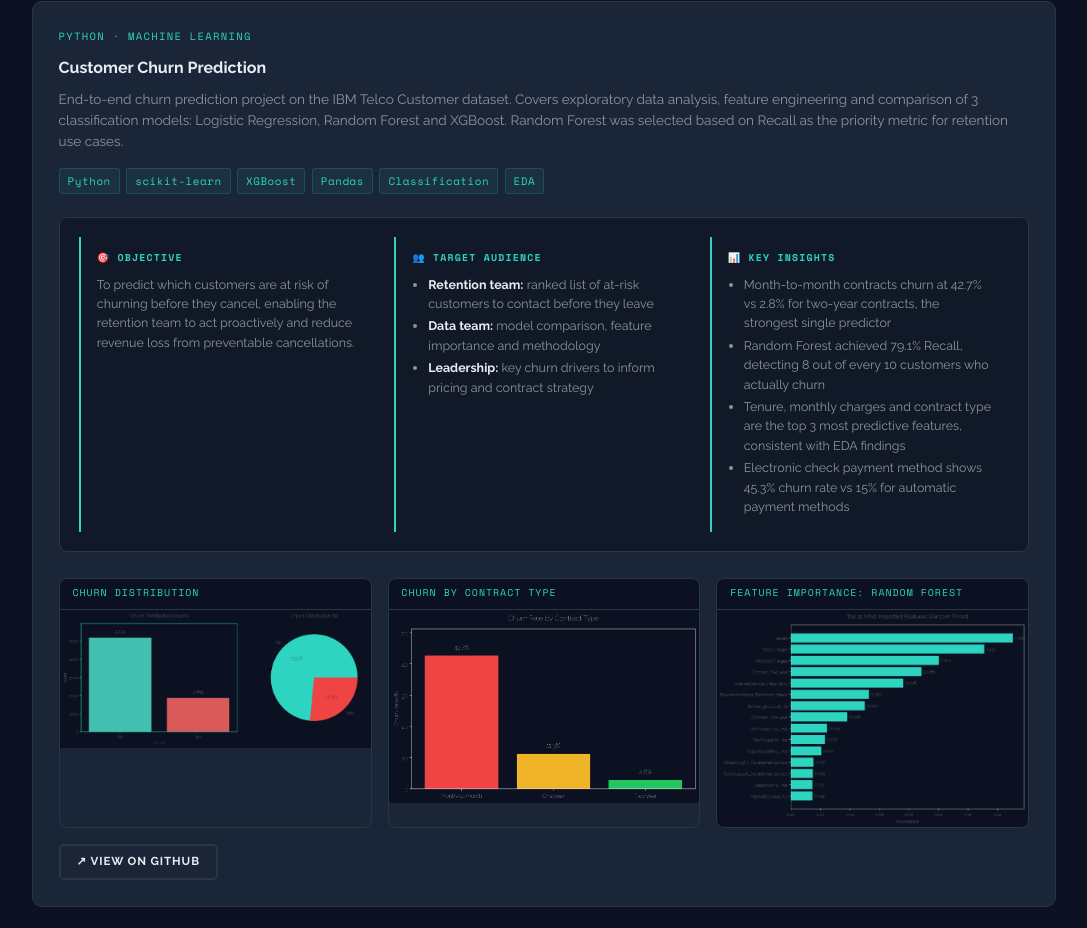
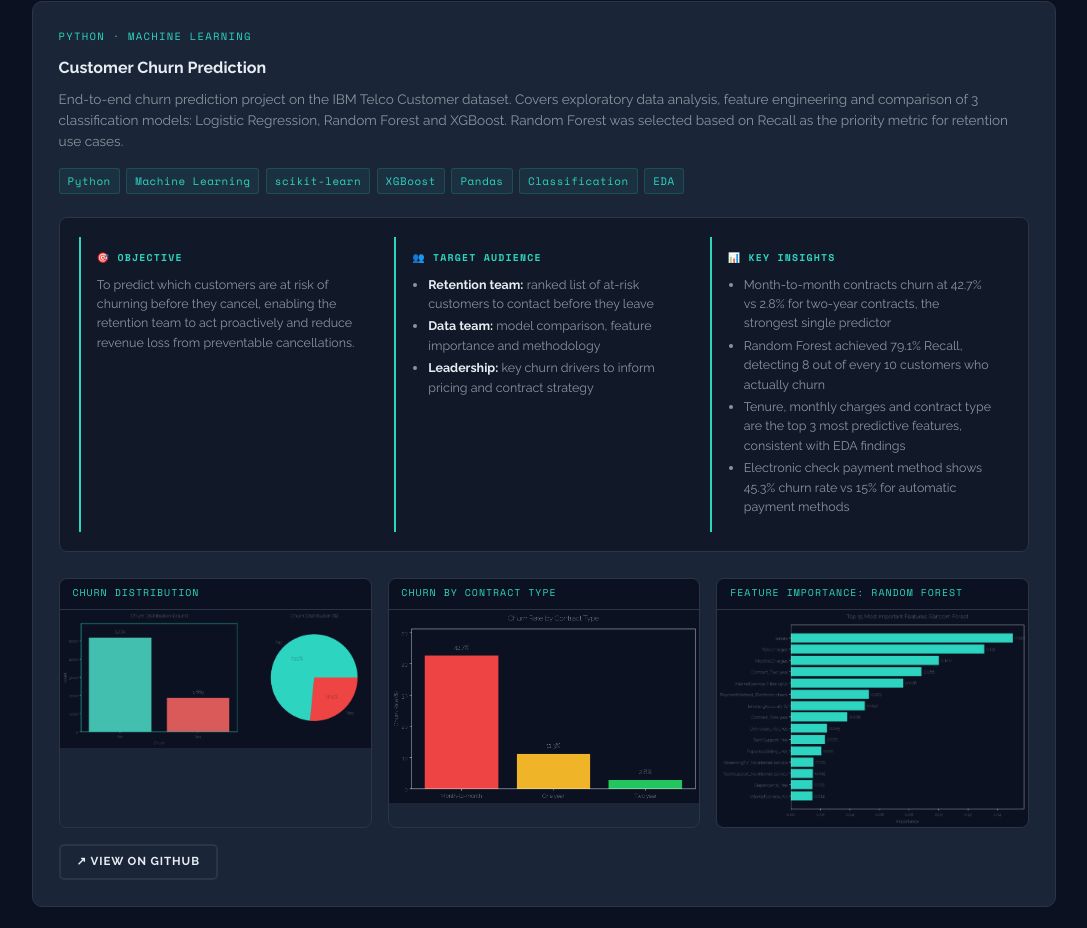
Before and after one commit to sebaigns/portfolio, a plain HTML site: page index.html in a window 1280 px wide. Shown: the part 6856-7784 px from the top of the page, without its empty margins (96-1183 px from the left). Drawn offline with nearby package versions, Linux system fonts and the light colour scheme.

Commit message:
Update index.html

```diff
--- a/index.html
+++ b/index.html
@@ -440,7 +440,7 @@
       <div class="pcat">Python &#183; Machine Learning</div>
       <div class="ptitle">Customer Churn Prediction</div>
       <div class="pdesc">End-to-end churn prediction project on the IBM Telco Customer dataset. Covers exploratory data analysis, feature engineering and comparison of 3 classification models: Logistic Regression, Random Forest and XGBoost. Random Forest was selected based on Recall as the priority metric for retention use cases.</div>
-      <div class="tags" style="margin-bottom:1.2rem"><span class="tag">Python</span><span class="tag">scikit-learn</span><span class="tag">XGBoost</span><span class="tag">Pandas</span><span class="tag">Classification</span><span class="tag">EDA</span></div>
+      <div class="tags" style="margin-bottom:1.2rem"><span class="tag">Python</span><span class="tag">Machine Learning</span><span class="tag">scikit-learn</span><span class="tag">XGBoost</span><span class="tag">Pandas</span><span class="tag">Classification</span><span class="tag">EDA</span></div>
       <div class="proj-context">
         <div class="proj-context-block">
           <h4>&#127919; Objective</h4>
```
